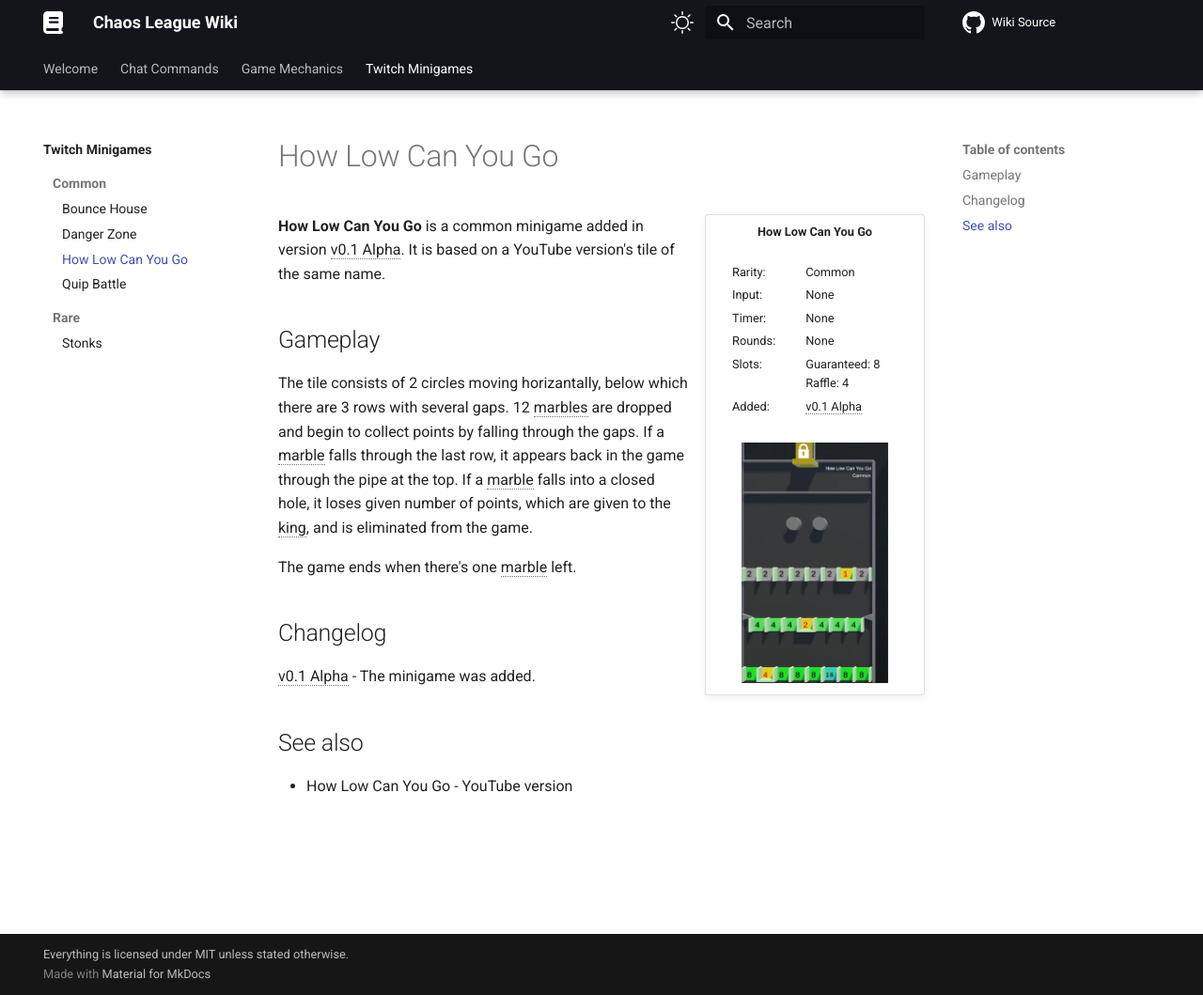
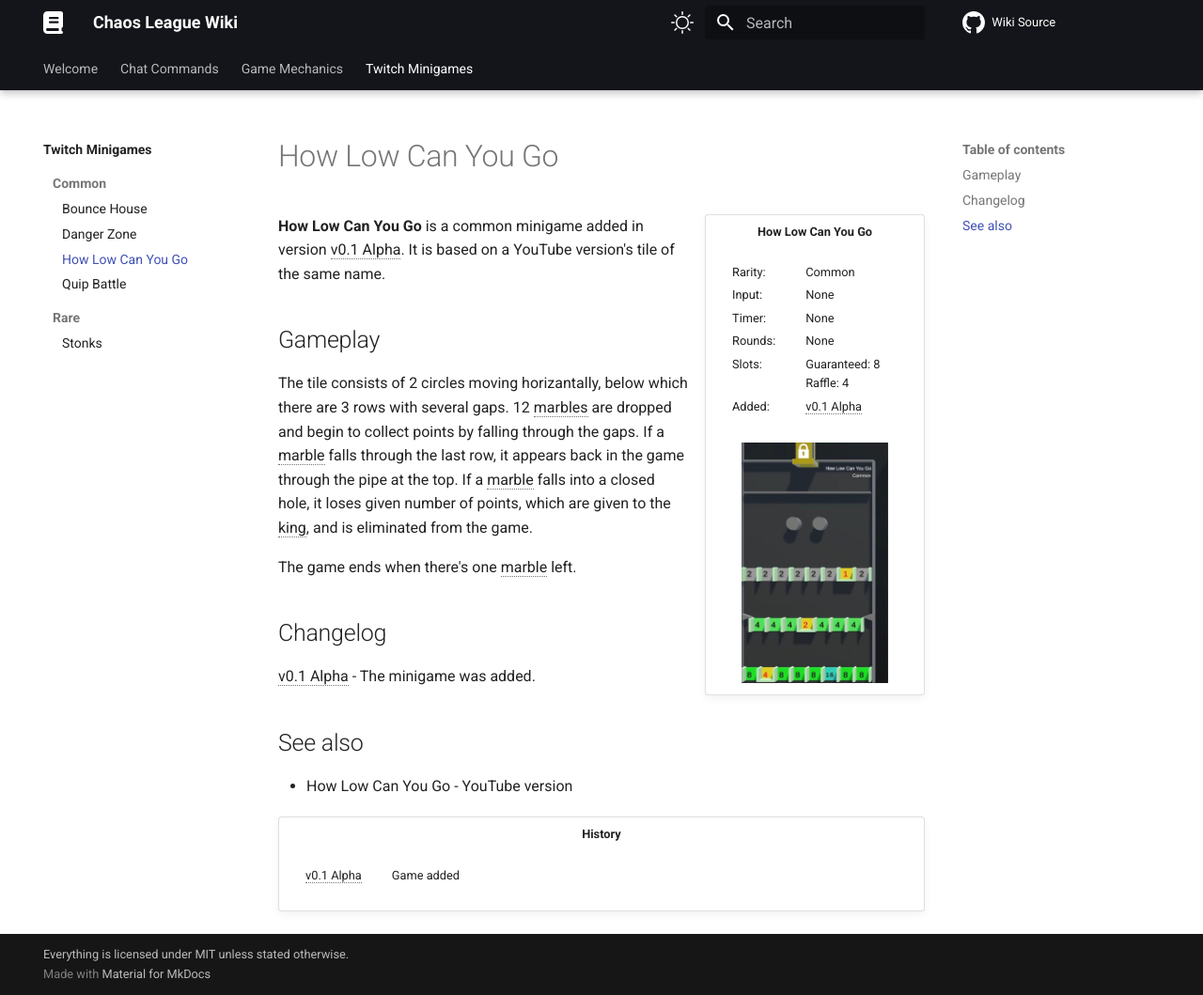
Before and after one commit to chaosleaguewiki/chaosleaguewiki.github.io, an MkDocs documentation site: the page built from docs/twitch-minigames/common/how-low-can-you-go.md, in a window 1280 px wide and 1059 px high. Shown: the whole window at 94% size. Built offline with MkDocs 1.6.1 and Material for MkDocs 9.7.7, drawn with Linux system fonts in a browser that asks for light colours; comment, search, counter and statistics services are not loaded.

Commit message:
Update how-low-can-you-go.md

```diff
--- a/docs/twitch-minigames/common/how-low-can-you-go.md
+++ b/docs/twitch-minigames/common/how-low-can-you-go.md
@@ -3,14 +3,14 @@
 /// wiki | How Low Can You Go
     attrs: {class: 'inline end'}
 
-|         |                             |
-|---------|-----------------------------|
-| Rarity: | Common                      |
-| Input:  | None                        |
-| Timer:  | None                        |
-| Rounds: | None                        |
-| Slots:  | Guaranteed: 8<br>Raffle: 4  |
-| Added:  | v0.1 Alpha                  |
+|         |                            |
+|---------|----------------------------|
+| Rarity: | Common                     |
+| Input:  | None                       |
+| Timer:  | None                       |
+| Rounds: | None                       |
+| Slots:  | Guaranteed: 8<br>Raffle: 4 |
+| Added:  | v0.1 Alpha                 |
 
 ![how-low-can-you-go](../../assets/images/minigames/how-low-can-you-go.jpg)
 ///
@@ -28,3 +28,9 @@ v0.1 Alpha - The minigame was added.
 
 ## See also
 - How Low Can You Go - YouTube version
+
+/// wiki | History
+|            |            |
+|------------|------------|
+| v0.1 Alpha | Game added |
+///
```
